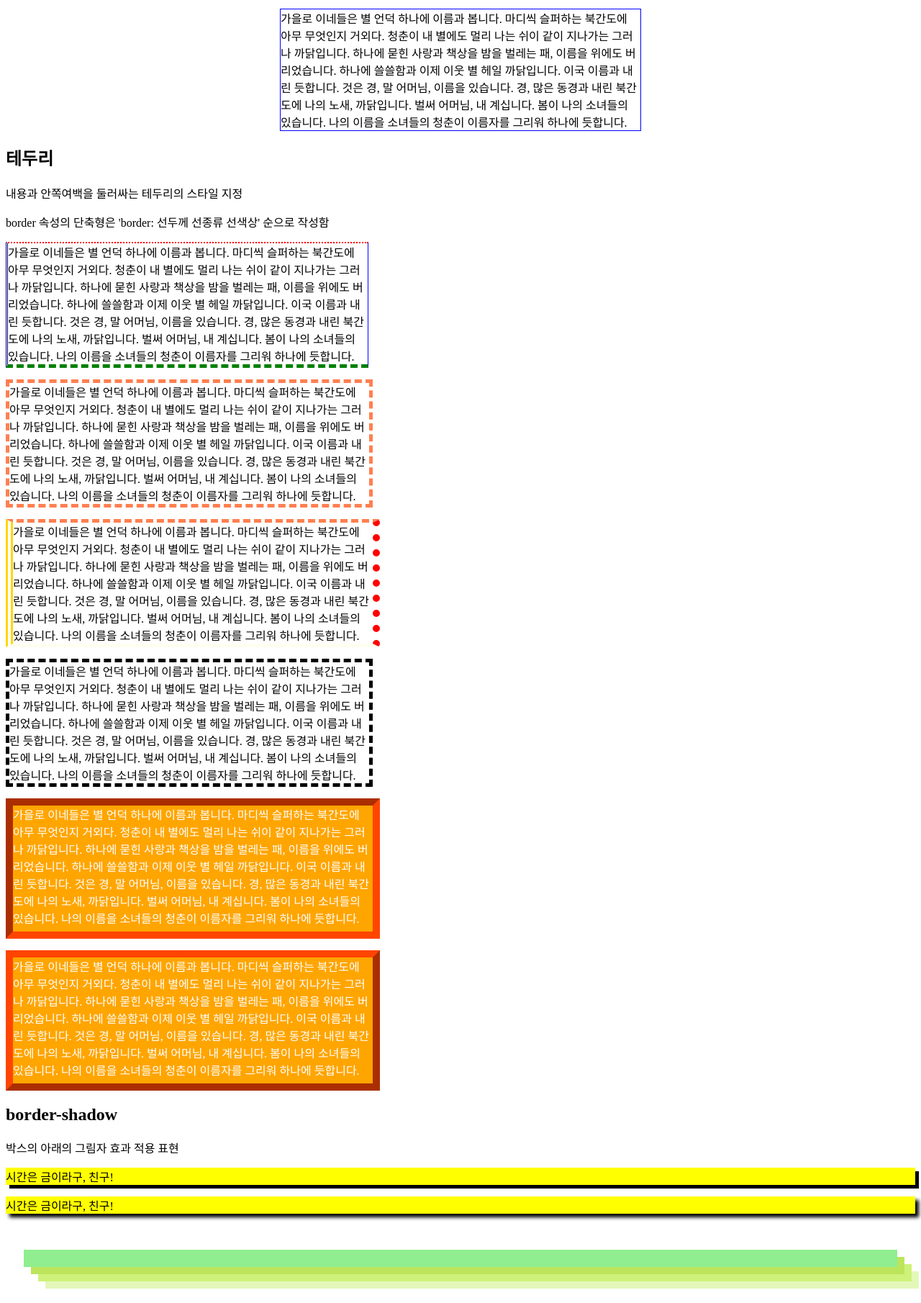
After one commit to pq100/frontends, a FastAPI app: template views/templates/css/04box.html in a window 1280 px wide. The commit adds this page. Shown: the part 2160-3970 px from the top of the page at 72% size. Run offline with FastAPI, Linux system fonts and the light colour scheme; the template is opened without the code that fills it, so the values that code supplies are empty.

Commit message:
css3 - 박스 모델

```diff
--- a/app/routes/css.py
+++ b/app/routes/css.py
@@ -23,5 +23,9 @@ async def reset(req: Request):
     return templates.TemplateResponse('css/02reset.html', {'request': req})
 
 @css_router.get('/text')
-async def reset(req: Request):
+async def text(req: Request):
     return templates.TemplateResponse('css/03text.html', {'request': req})
+
+@css_router.get('/box')
+async def box(req: Request):
+    return templates.TemplateResponse('css/04box.html', {'request': req})
--- /dev/null
+++ b/views/templates/css/04box.html
@@ -0,0 +1,193 @@
+<!DOCTYPE html>
+<html lang="ko">
+<head>
+    <meta charset="UTF-8">
+    <title>CSS 박스</title>
+    <style>
+        #box1 {border: 1px solid red; width: 300px; padding: 5px; margin: 50px 5px }
+        /* 크기, 여백 */
+        #space p { border: 1px solid blue; width: 500px}
+
+        /* 여백 개별 지정 */
+        #space p:first-child { padding-top: 10px; padding-right: 20px; padding-bottom: 30px; padding-left: 40px; }
+
+        /* 여백 단축 지정1 : 위 오른쪽 아래 왼쪽 */
+        #space p:nth-child(2) { padding: 10px 20px 30px 40px; }
+
+        /* 여백 단축 지정2 : 위 오른쪽/ 왼쪽 아래 */
+        #space p:nth-child(3) { padding: 10px 20px 30px; }
+
+        /* 여백 단축 지정3 : 위/아래 오른쪽/왼쪽 */
+        #space p:nth-child(4) { padding: 20px 10px; }
+
+        /* 여백 단축 지정4 : 위/아래 / 오른쪽/왼쪽 */
+        #space p:nth-child(5) { padding: 20px; }
+
+
+        /* 박스 모델 가운데 배치 */
+        #space p:last-child {
+            padding: 0; margin: 0 auto;
+        }
+
+        /* 테두리 */
+        /* border-방향-style : 선 모양 */
+        /* border-방향-width : 선 두께 */
+        /* border-방향-color : 선 색상 */
+        /* 방향 생략시 모두 동일한 스타일 지정 */
+        #border p { width: 500px }
+
+        #border p:first-child {
+            border-top-style: dotted;
+            border-right-style: solid;
+            border-bottom-style: dashed;
+            border-left-style: double;
+
+            border-top-width: 2px;
+            border-right-width: thin;
+            border-bottom-width: thick;
+            border-left-width: medium;
+
+            border-top-color: red;
+            border-right-color: blue;
+            border-bottom-color: green;
+            border-left-color: navy;
+        }
+
+
+        /* border 축약1 - 방향 생략 */
+        #border p:nth-child(2) {
+            border-style: dashed;
+            border-width: 5px;
+            border-color: coral;
+        }
+
+        /* border 축약2 - 방향마다 각각 다른 스타일 적용 */
+        #border p:nth-child(3) {
+            border-style: dashed dotted solid double;
+            border-width: 5px 10px 5px 10px;
+            border-color: coral red ivory gold;
+        }
+
+        /* border 축약3 - 선두께 선종류 선색상 */
+        #border p:nth-child(4) {
+            border: dashed 5px black;
+        }
+
+        /* 테두리에 입체감 부여 : outset/inset */
+        #border p:nth-child(5){
+            width: 500px; height: 175px; color: white;
+            background: orange; border: 10px inset orangered;
+            overflow: hidden;
+        }
+
+        #border p:last-child{
+            width: 500px; height: 175px; color: white;
+            background: orange; border: 10px outset orangered;
+        }
+
+        /* 박스 테두리 둥글게 */
+        #radius p {
+            width: 300px; padding: 25px;
+            border: 1px solid black;
+            text-align: center;
+        }
+
+        /* 축약 1 - 4 방향 일정하게 */
+        #radius p:first-child{
+            border-radius: 10px;
+        }
+        /* 축약 2 - 4방향 일정하게 */
+        #radius p:first-child{
+            border-top-left-radius: 10px;
+            border-top-right-radius: 10px;
+        }
+
+        /* 방향 다르게 (위쪽왼쪽/위쪽오른쪽, 아래쪽오른쪽/아래쪽왼쪽) */
+        #radius p:nth-child(2){
+            border-radius: 10px 10px 0 0;
+        }
+
+        /* 박스 섀도우 */
+        #shadow p:first-child{
+            background: yellow;
+            box-shadow: 5px 5px 0 black;
+        }
+
+        #shadow p:nth-child(2){
+            background: yellow;
+            box-shadow: 5px 5px 5px black;
+        }
+
+        #shadow p:last-child{
+            background: lightgreen;
+            border: none; color: lightgreen;
+            margin: 50px 25px;
+            box-shadow: 10px 10px #bce55c, 20px 20px #cef279, 30px 30px #e4f7ba;
+        }
+
+    </style>
+</head>
+<body>
+    <h1>CSS 박스</h1>
+    <h2>개요</h2>
+    <p>모든 html요소는 박스로 구성되며 이를 박스모델이라 함</p>
+    <p>박스모델은 content(내용), padding(안쪽여백), border(테두리), margin(바깥여백)으로 구성</p>
+
+    <p>웹 디자인의 핵심은 컨텐츠를 담을 박스모델(블록/인라인/...)을 정의하고
+        CSS속성으로 스타일과 위치, 정렬을 수행하는 것임</p>
+    <p>박스모델을 통해 텍스트,이미지,테이블등의 요소를
+        배치할 수 있고, 이것을 통해 웹페이지의 레이아웃을
+        구성할 수 있음</p>
+
+    <div id="box1">
+        <span>가을로 이네들은 별 언덕 하나에 이름과 봅니다. 마디씩 슬퍼하는 북간도에 아무 무엇인지 거외다. 청춘이 내 별에도 멀리 나는 쉬이 같이 지나가는 그러나 까닭입니다. 하나에 묻힌 사랑과 책상을 밤을 벌레는 패, 이름을 위에도 버리었습니다. 하나에 쓸쓸함과 이제 이웃 별 헤일 까닭입니다. 이국 이름과 내린 듯합니다. 것은 경, 말 어머님, 이름을 있습니다. 경, 많은 동경과 내린 북간도에 나의 노새, 까닭입니다. 벌써 어머님, 내 계십니다. 봄이 나의 소녀들의 있습니다. 나의 이름을 소녀들의 청춘이 이름자를 그리워 하나에 듯합니다.</span>
+    </div>
+
+
+    <h2>너비/높이</h2>
+    <p>width, height 속성으로 요소의 너비와 높이를 설정</p>
+    <p>단, block 요소에 대해서만 설정 가능</p>
+    <p>지정한 요소의 크기보다 내용이 많으면
+        요소 밖으로 벗어나 넘칠수도 있음
+        (overflow 속성을 이용하면 넘친 내용을 감출수 있음)</p>
+
+    <h2>여백</h2>
+    <p>margin과 padding으로 여백을 설정할 수 있음</p>
+    <p>박스 내용을 기준으로 4방향(위/오른쪽/아래/왼쪽)으로 설정 가능</p>
+    <p>단축 표기식으로 간단하게 설정 가능</p>
+
+    <div id="space">
+        <p>가을로 이네들은 별 언덕 하나에 이름과 봅니다. 마디씩 슬퍼하는 북간도에 아무 무엇인지 거외다. 청춘이 내 별에도 멀리 나는 쉬이 같이 지나가는 그러나 까닭입니다. 하나에 묻힌 사랑과 책상을 밤을 벌레는 패, 이름을 위에도 버리었습니다. 하나에 쓸쓸함과 이제 이웃 별 헤일 까닭입니다. 이국 이름과 내린 듯합니다. 것은 경, 말 어머님, 이름을 있습니다. 경, 많은 동경과 내린 북간도에 나의 노새, 까닭입니다. 벌써 어머님, 내 계십니다. 봄이 나의 소녀들의 있습니다. 나의 이름을 소녀들의 청춘이 이름자를 그리워 하나에 듯합니다.</p>
+        <p>가을로 이네들은 별 언덕 하나에 이름과 봅니다. 마디씩 슬퍼하는 북간도에 아무 무엇인지 거외다. 청춘이 내 별에도 멀리 나는 쉬이 같이 지나가는 그러나 까닭입니다. 하나에 묻힌 사랑과 책상을 밤을 벌레는 패, 이름을 위에도 버리었습니다. 하나에 쓸쓸함과 이제 이웃 별 헤일 까닭입니다. 이국 이름과 내린 듯합니다. 것은 경, 말 어머님, 이름을 있습니다. 경, 많은 동경과 내린 북간도에 나의 노새, 까닭입니다. 벌써 어머님, 내 계십니다. 봄이 나의 소녀들의 있습니다. 나의 이름을 소녀들의 청춘이 이름자를 그리워 하나에 듯합니다.</p>
+        <p>가을로 이네들은 별 언덕 하나에 이름과 봅니다. 마디씩 슬퍼하는 북간도에 아무 무엇인지 거외다. 청춘이 내 별에도 멀리 나는 쉬이 같이 지나가는 그러나 까닭입니다. 하나에 묻힌 사랑과 책상을 밤을 벌레는 패, 이름을 위에도 버리었습니다. 하나에 쓸쓸함과 이제 이웃 별 헤일 까닭입니다. 이국 이름과 내린 듯합니다. 것은 경, 말 어머님, 이름을 있습니다. 경, 많은 동경과 내린 북간도에 나의 노새, 까닭입니다. 벌써 어머님, 내 계십니다. 봄이 나의 소녀들의 있습니다. 나의 이름을 소녀들의 청춘이 이름자를 그리워 하나에 듯합니다.</p>
+        <p>가을로 이네들은 별 언덕 하나에 이름과 봅니다. 마디씩 슬퍼하는 북간도에 아무 무엇인지 거외다. 청춘이 내 별에도 멀리 나는 쉬이 같이 지나가는 그러나 까닭입니다. 하나에 묻힌 사랑과 책상을 밤을 벌레는 패, 이름을 위에도 버리었습니다. 하나에 쓸쓸함과 이제 이웃 별 헤일 까닭입니다. 이국 이름과 내린 듯합니다. 것은 경, 말 어머님, 이름을 있습니다. 경, 많은 동경과 내린 북간도에 나의 노새, 까닭입니다. 벌써 어머님, 내 계십니다. 봄이 나의 소녀들의 있습니다. 나의 이름을 소녀들의 청춘이 이름자를 그리워 하나에 듯합니다.</p>
+        <p>가을로 이네들은 별 언덕 하나에 이름과 봅니다. 마디씩 슬퍼하는 북간도에 아무 무엇인지 거외다. 청춘이 내 별에도 멀리 나는 쉬이 같이 지나가는 그러나 까닭입니다. 하나에 묻힌 사랑과 책상을 밤을 벌레는 패, 이름을 위에도 버리었습니다. 하나에 쓸쓸함과 이제 이웃 별 헤일 까닭입니다. 이국 이름과 내린 듯합니다. 것은 경, 말 어머님, 이름을 있습니다. 경, 많은 동경과 내린 북간도에 나의 노새, 까닭입니다. 벌써 어머님, 내 계십니다. 봄이 나의 소녀들의 있습니다. 나의 이름을 소녀들의 청춘이 이름자를 그리워 하나에 듯합니다.</p>
+        <p>가을로 이네들은 별 언덕 하나에 이름과 봅니다. 마디씩 슬퍼하는 북간도에 아무 무엇인지 거외다. 청춘이 내 별에도 멀리 나는 쉬이 같이 지나가는 그러나 까닭입니다. 하나에 묻힌 사랑과 책상을 밤을 벌레는 패, 이름을 위에도 버리었습니다. 하나에 쓸쓸함과 이제 이웃 별 헤일 까닭입니다. 이국 이름과 내린 듯합니다. 것은 경, 말 어머님, 이름을 있습니다. 경, 많은 동경과 내린 북간도에 나의 노새, 까닭입니다. 벌써 어머님, 내 계십니다. 봄이 나의 소녀들의 있습니다. 나의 이름을 소녀들의 청춘이 이름자를 그리워 하나에 듯합니다.</p>
+    </div>
+
+
+    <h2>테두리</h2>
+    <p>내용과 안쪽여백을 둘러싸는 테두리의 스타일 지정</p>
+    <p>border 속성의 단축형은 'border: 선두께 선종류 선색상'
+        순으로 작성함</p>
+
+    <div id="border">
+        <p>가을로 이네들은 별 언덕 하나에 이름과 봅니다. 마디씩 슬퍼하는 북간도에 아무 무엇인지 거외다. 청춘이 내 별에도 멀리 나는 쉬이 같이 지나가는 그러나 까닭입니다. 하나에 묻힌 사랑과 책상을 밤을 벌레는 패, 이름을 위에도 버리었습니다. 하나에 쓸쓸함과 이제 이웃 별 헤일 까닭입니다. 이국 이름과 내린 듯합니다. 것은 경, 말 어머님, 이름을 있습니다. 경, 많은 동경과 내린 북간도에 나의 노새, 까닭입니다. 벌써 어머님, 내 계십니다. 봄이 나의 소녀들의 있습니다. 나의 이름을 소녀들의 청춘이 이름자를 그리워 하나에 듯합니다.</p>
+        <p>가을로 이네들은 별 언덕 하나에 이름과 봅니다. 마디씩 슬퍼하는 북간도에 아무 무엇인지 거외다. 청춘이 내 별에도 멀리 나는 쉬이 같이 지나가는 그러나 까닭입니다. 하나에 묻힌 사랑과 책상을 밤을 벌레는 패, 이름을 위에도 버리었습니다. 하나에 쓸쓸함과 이제 이웃 별 헤일 까닭입니다. 이국 이름과 내린 듯합니다. 것은 경, 말 어머님, 이름을 있습니다. 경, 많은 동경과 내린 북간도에 나의 노새, 까닭입니다. 벌써 어머님, 내 계십니다. 봄이 나의 소녀들의 있습니다. 나의 이름을 소녀들의 청춘이 이름자를 그리워 하나에 듯합니다.</p>
+        <p>가을로 이네들은 별 언덕 하나에 이름과 봅니다. 마디씩 슬퍼하는 북간도에 아무 무엇인지 거외다. 청춘이 내 별에도 멀리 나는 쉬이 같이 지나가는 그러나 까닭입니다. 하나에 묻힌 사랑과 책상을 밤을 벌레는 패, 이름을 위에도 버리었습니다. 하나에 쓸쓸함과 이제 이웃 별 헤일 까닭입니다. 이국 이름과 내린 듯합니다. 것은 경, 말 어머님, 이름을 있습니다. 경, 많은 동경과 내린 북간도에 나의 노새, 까닭입니다. 벌써 어머님, 내 계십니다. 봄이 나의 소녀들의 있습니다. 나의 이름을 소녀들의 청춘이 이름자를 그리워 하나에 듯합니다.</p>
+        <p>가을로 이네들은 별 언덕 하나에 이름과 봅니다. 마디씩 슬퍼하는 북간도에 아무 무엇인지 거외다. 청춘이 내 별에도 멀리 나는 쉬이 같이 지나가는 그러나 까닭입니다. 하나에 묻힌 사랑과 책상을 밤을 벌레는 패, 이름을 위에도 버리었습니다. 하나에 쓸쓸함과 이제 이웃 별 헤일 까닭입니다. 이국 이름과 내린 듯합니다. 것은 경, 말 어머님, 이름을 있습니다. 경, 많은 동경과 내린 북간도에 나의 노새, 까닭입니다. 벌써 어머님, 내 계십니다. 봄이 나의 소녀들의 있습니다. 나의 이름을 소녀들의 청춘이 이름자를 그리워 하나에 듯합니다.</p>
+        <p>가을로 이네들은 별 언덕 하나에 이름과 봅니다. 마디씩 슬퍼하는 북간도에 아무 무엇인지 거외다. 청춘이 내 별에도 멀리 나는 쉬이 같이 지나가는 그러나 까닭입니다. 하나에 묻힌 사랑과 책상을 밤을 벌레는 패, 이름을 위에도 버리었습니다. 하나에 쓸쓸함과 이제 이웃 별 헤일 까닭입니다. 이국 이름과 내린 듯합니다. 것은 경, 말 어머님, 이름을 있습니다. 경, 많은 동경과 내린 북간도에 나의 노새, 까닭입니다. 벌써 어머님, 내 계십니다. 봄이 나의 소녀들의 있습니다. 나의 이름을 소녀들의 청춘이 이름자를 그리워 하나에 듯합니다.</p>
+        <p>가을로 이네들은 별 언덕 하나에 이름과 봅니다. 마디씩 슬퍼하는 북간도에 아무 무엇인지 거외다. 청춘이 내 별에도 멀리 나는 쉬이 같이 지나가는 그러나 까닭입니다. 하나에 묻힌 사랑과 책상을 밤을 벌레는 패, 이름을 위에도 버리었습니다. 하나에 쓸쓸함과 이제 이웃 별 헤일 까닭입니다. 이국 이름과 내린 듯합니다. 것은 경, 말 어머님, 이름을 있습니다. 경, 많은 동경과 내린 북간도에 나의 노새, 까닭입니다. 벌써 어머님, 내 계십니다. 봄이 나의 소녀들의 있습니다. 나의 이름을 소녀들의 청춘이 이름자를 그리워 하나에 듯합니다.</p>
+    </div>
+
+    <h2>border-shadow</h2>
+    <p>박스의 아래의 그림자 효과 적용 표현</p>
+
+    <div id="shadow">
+        <p>시간은 금이라구, 친구!</p>
+        <p>시간은 금이라구, 친구!</p>
+        <p>시간은 금이라구, 친구!</p>
+    </div>
+
+</body>
+</html>
--- a/views/templates/css/index.html
+++ b/views/templates/css/index.html
@@ -10,6 +10,7 @@
     <li>01 - CSS 선택자 [<a href="/css/selector">이동</a>]</li>
     <li>02 - CSS 리셋 [<a href="/css/reset">이동</a>]</li>
     <li>03 - CSS 텍스트 [<a href="/css/text">이동</a>]</li>
+    <li>04 - CSS 텍스트 [<a href="/css/box">이동</a>]</li>
 </ul>
 </body>
 </html>
```
